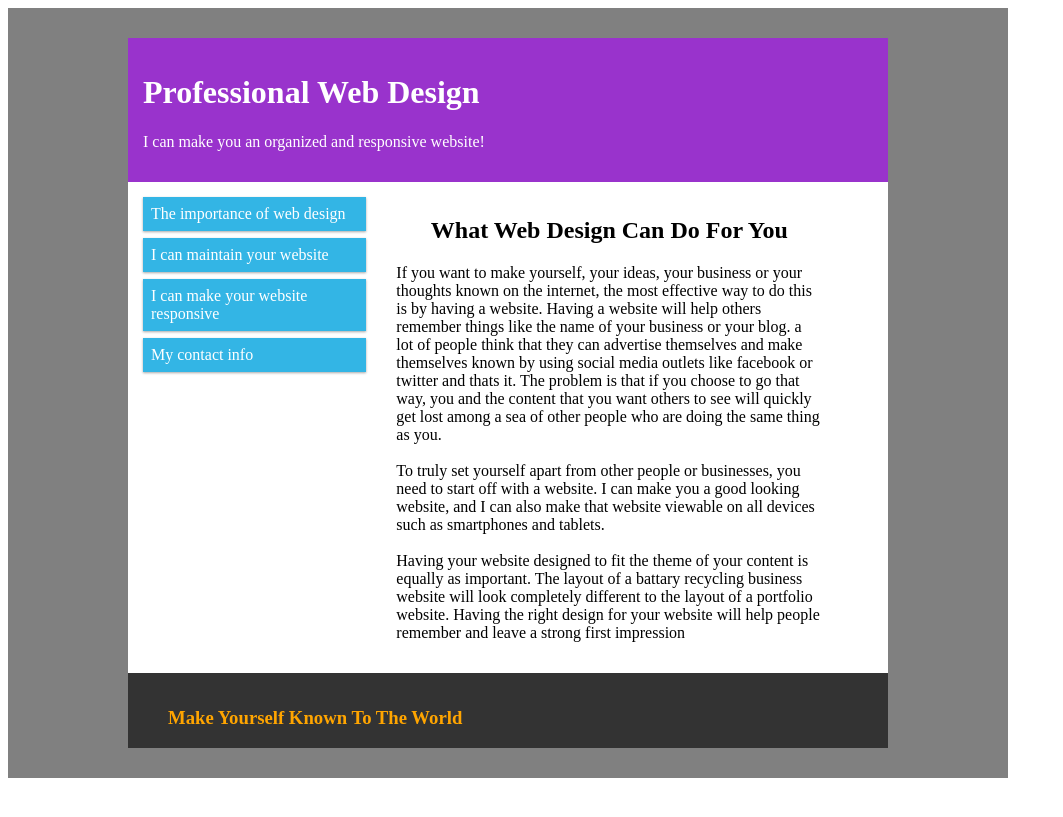
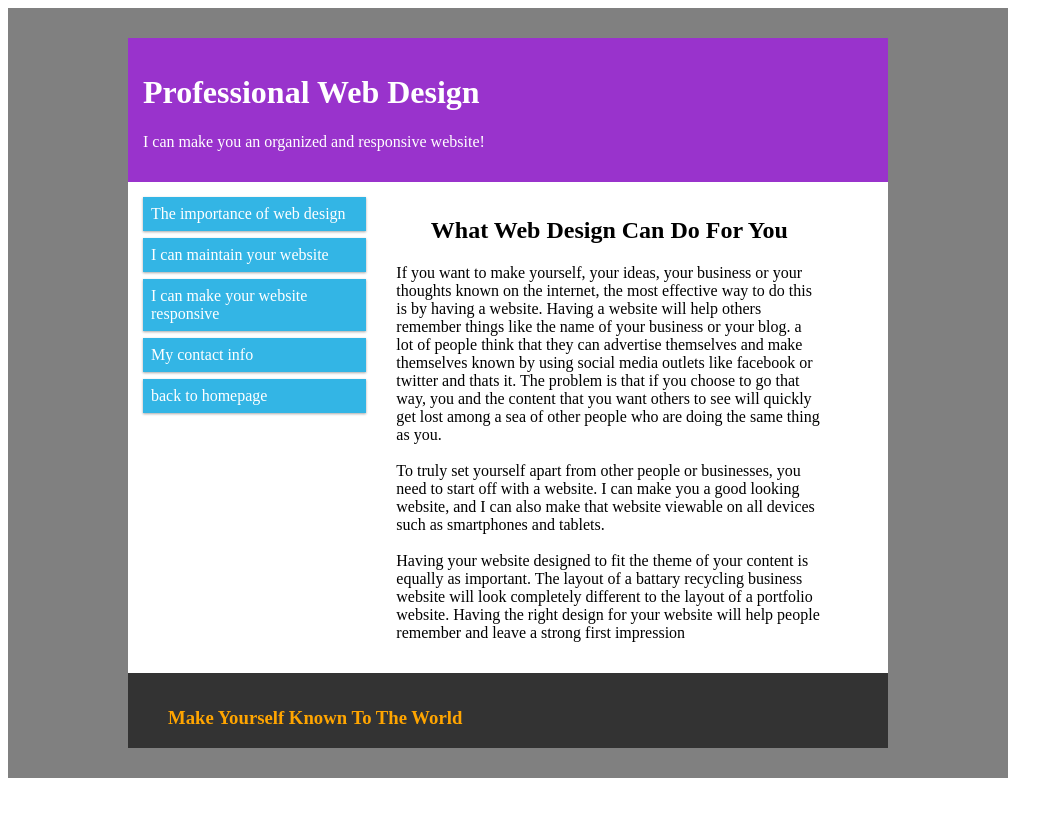
Before and after one commit to kogamikirito/kogamikirito.github.io, a Jekyll site: the page web importance/index.html, which Jekyll copies as it is, in a window 1280 px wide. Shown: the top 817 px of the page, without its empty margins (0-1063 px from the left). Built offline with Jekyll 4.4.1, drawn with Linux system fonts in a browser that asks for light colours.

Commit message:
Update index.html

```diff
--- a/web importance/index.html
+++ b/web importance/index.html
@@ -154,6 +154,8 @@ div.clearfix{border-color:grey;
 
 <li><a href="/contact info" class="ten">My contact info</a></li>
 
+    <li><a href="/index.html" class="ten"> back to homepage</a></li>
+
 </ul>
 </div>
 
```
